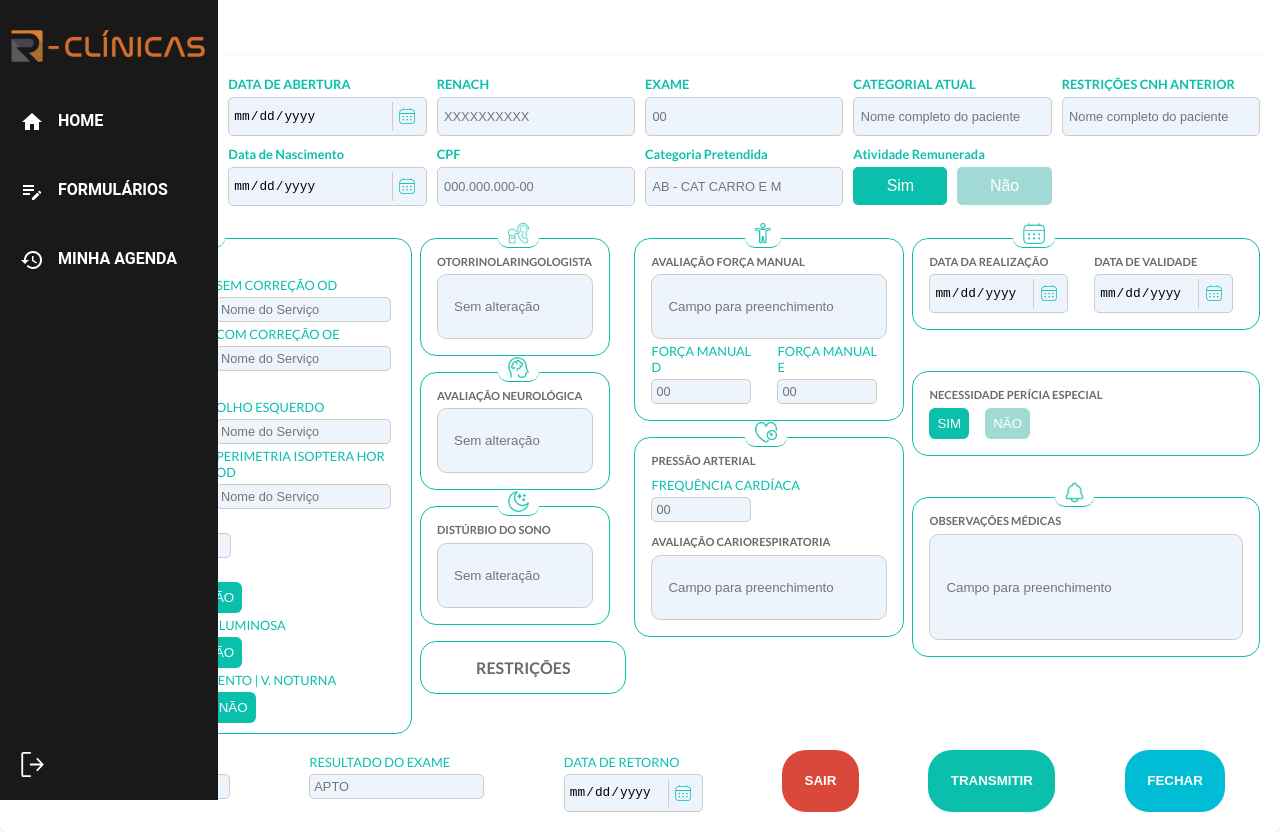
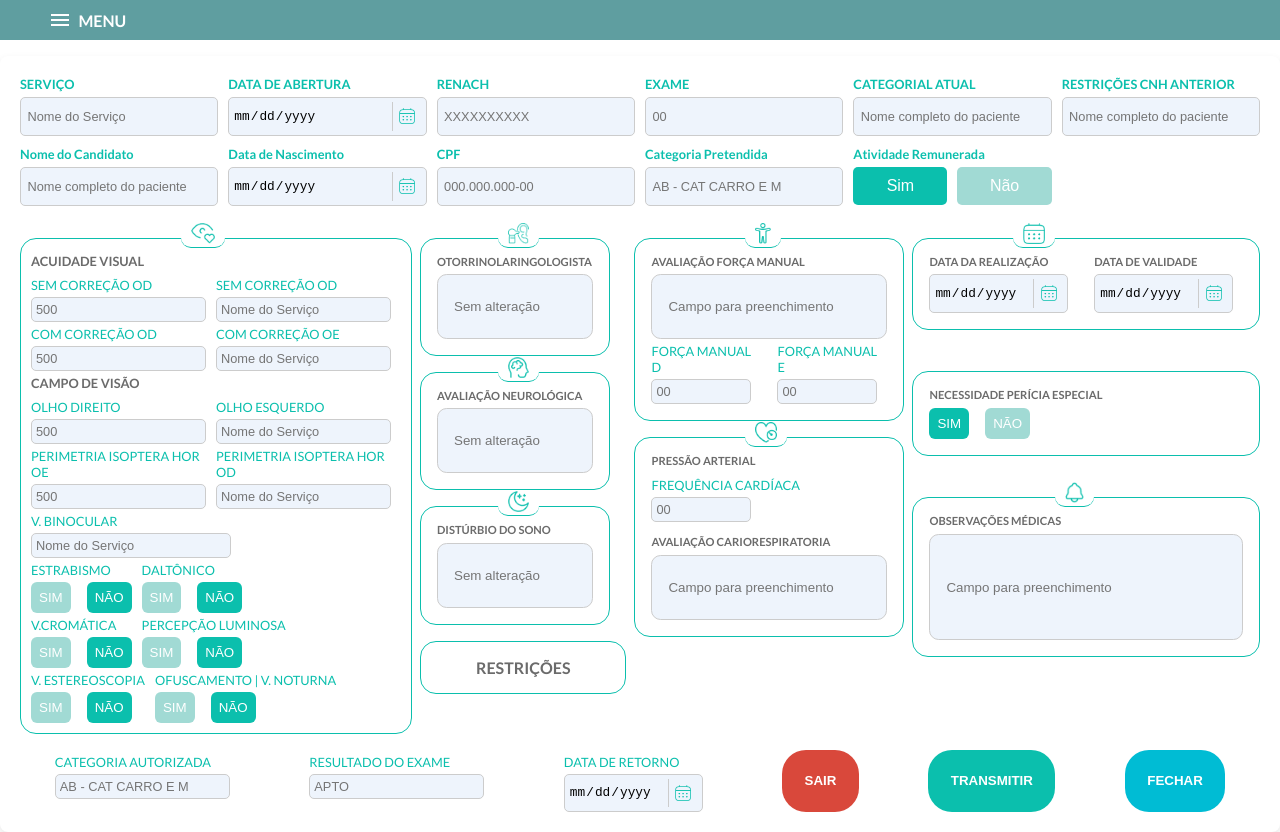
Before and after one commit to GabrielCorreia19/R-clinicas, an Angular app: page /formularios in a window 1280 px wide. Built offline with nearby package versions, Linux system fonts and the light colour scheme.

Commit message:
fix: implementando menu-header no form-page

```diff
--- a/src/app/components/form-page/form-page.component.html
+++ b/src/app/components/form-page/form-page.component.html
@@ -1,4 +1,7 @@
-<app-menu-header (toggleNavbar)="toggleNavbar()"></app-menu-header>
+<app-menu-header
+  (toggleNavbar)="toggleNavbar()"
+  [isNavbarVisible]="isNavbarVisible"
+></app-menu-header>
 
 @if (isNavbarVisible) {
 <aside class="sidebar">
--- a/src/app/components/form-page/form-page.component.ts
+++ b/src/app/components/form-page/form-page.component.ts
@@ -1,24 +1,23 @@
 import { Component } from '@angular/core';
-import { NgIf } from '@angular/common';
+import { CommonModule } from '@angular/common';
 import { NavbarComponent } from '../navbar/navbar.component';
 import { MenuHeaderComponent } from "../menu-header/menu-header.component";
 
 @Component({
   selector: 'app-form-page',
   standalone: true,
-  imports: [NavbarComponent, MenuHeaderComponent, NgIf], // Add NgIf here
+  imports: [CommonModule, NavbarComponent, MenuHeaderComponent],
   templateUrl: './form-page.component.html',
   styleUrls: ['./form-page.component.css']
 })
 export class FormPageComponent {
-  isNavbarVisible: boolean = true; // Initial state is visible
+  isNavbarVisible: boolean = false;
   navBarStyle = {
     position: 'absolute',
     zIndex: 100,
   };
 
-
   toggleNavbar() {
-    this.isNavbarVisible = !this.isNavbarVisible; // Toggle between show and hide
+    this.isNavbarVisible = !this.isNavbarVisible;
   }
 }
--- a/src/app/components/menu-header/menu-header.component.css
+++ b/src/app/components/menu-header/menu-header.component.css
@@ -1,10 +1,20 @@
 .menu-header {
     display: flex;
+    align-items: center;
     padding: .5rem 0 .5rem 3rem;
     font-weight: bold;
+    background-color: cadetblue;
     .menu-icon {
         margin-right: .4rem;
-        color: #fff;
+        color: #FFF;
         cursor: pointer;
     }
+    span {
+        color: #FFF;
+        font-weight: bold;
+    }
 }
+
+.menu-header-nav {
+    margin-left: 200px;
+  }
--- a/src/app/components/menu-header/menu-header.component.html
+++ b/src/app/components/menu-header/menu-header.component.html
@@ -1,3 +1,8 @@
-<div class="menu-header" (click)="onMenuClick()">
+<div
+  class="menu-header"
+  (click)="onMenuClick()"
+  [ngClass]="{ 'menu-header-nav': isNavbarVisible }"
+>
   <i class="material-icons menu-icon">menu</i>
+  <span>MENU</span>
 </div>
--- a/src/app/components/menu-header/menu-header.component.ts
+++ b/src/app/components/menu-header/menu-header.component.ts
@@ -1,15 +1,18 @@
-import { Component, Output, EventEmitter } from '@angular/core';
+import { Component, Output, EventEmitter, Input } from '@angular/core';
+import { CommonModule } from '@angular/common';
 
 @Component({
   selector: 'app-menu-header',
   standalone: true,
+  imports: [CommonModule],
   templateUrl: './menu-header.component.html',
   styleUrls: ['./menu-header.component.css']
 })
 export class MenuHeaderComponent {
   @Output() toggleNavbar = new EventEmitter<void>();
+  @Input() isNavbarVisible: boolean = true;
 
   onMenuClick() {
-    this.toggleNavbar.emit(); // Emite o evento para o componente pai
+    this.toggleNavbar.emit();
   }
 }
--- a/src/app/components/navbar/navbar.component.ts
+++ b/src/app/components/navbar/navbar.component.ts
@@ -1,11 +1,11 @@
 import { Component, Input } from '@angular/core';
 import { Router } from '@angular/router';
-import { CommonModule } from '@angular/common'; // Importar CommonModule
+import { CommonModule } from '@angular/common';
 
 @Component({
   selector: 'app-navbar',
   standalone: true,
-  imports: [CommonModule], // Adicionar CommonModule aqui
+  imports: [CommonModule],
   templateUrl: './navbar.component.html',
   styleUrls: ['./navbar.component.css']
 })
```
